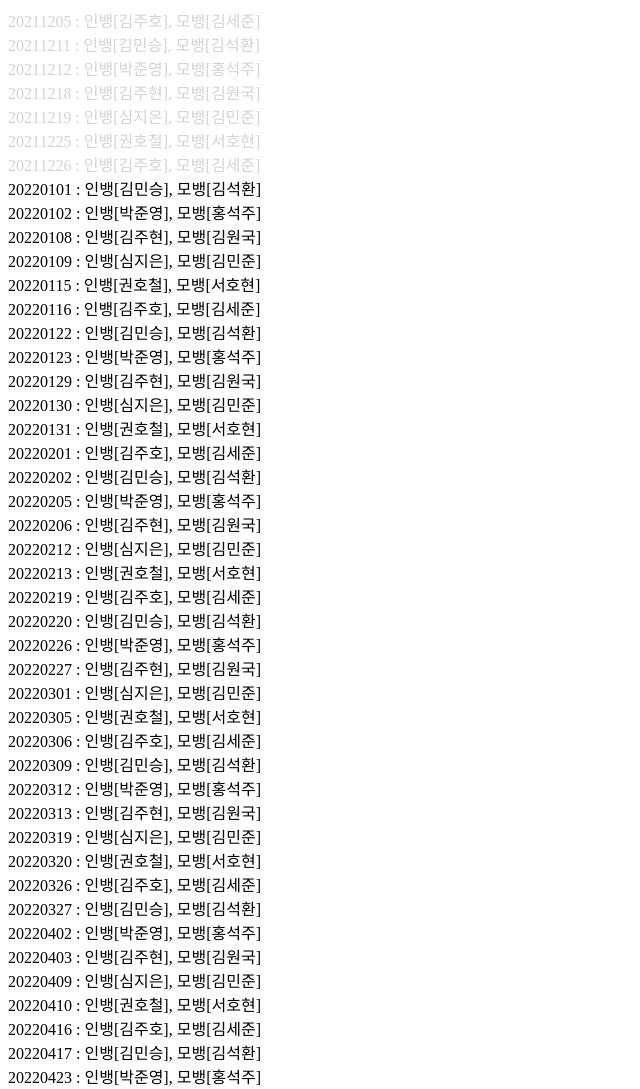
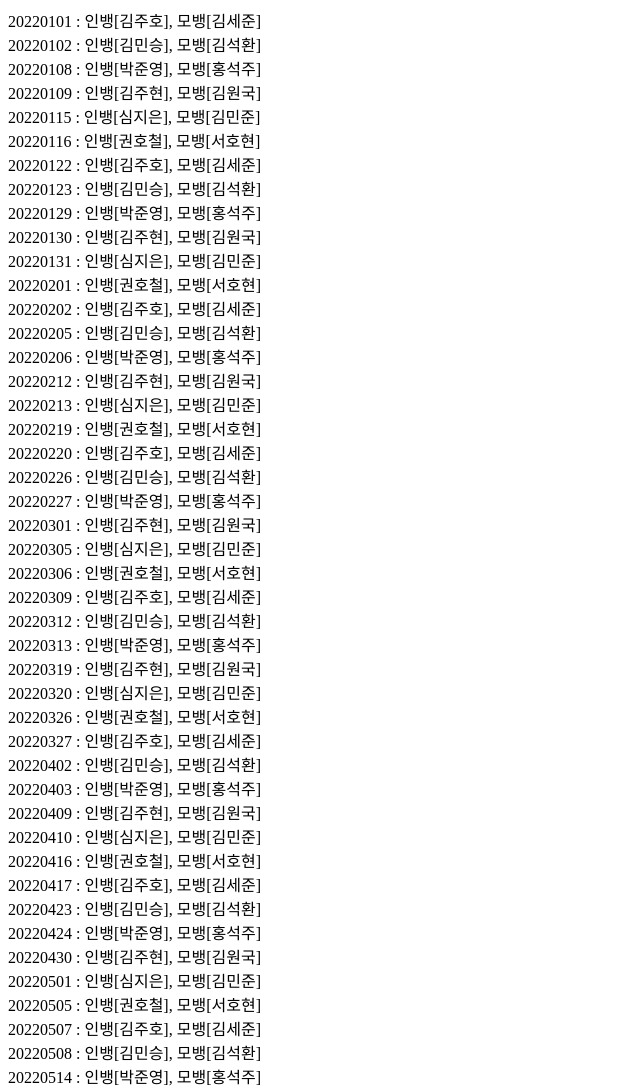
Before and after one commit to kbsavings/HolidayTransInspect, a plain HTML site: page index.html in a window 1280 px wide. Shown: the top 1089 px of the page, without its empty margins (0-640 px from the left). Drawn offline with Linux system fonts and the light colour scheme.

Commit message:
2022 수정2
2022 수정2

```diff
--- a/index.html
+++ b/index.html
@@ -11,7 +11,7 @@
   var listIT2 = ["김주호", "김민승", "박준영", "김주현", "심지은", "권호철"];
   var listMT2 = ["김세준", "김석환", "홍석주", "김원국", "김민준", "서호현"];
 
-  let sBadDay = new Date('2021-12-05');
+  let sBadDay = new Date('2022-01-01');
   let sToday = new Date();
 
   while(getDateNum(sBadDay)<=20221231){
```
